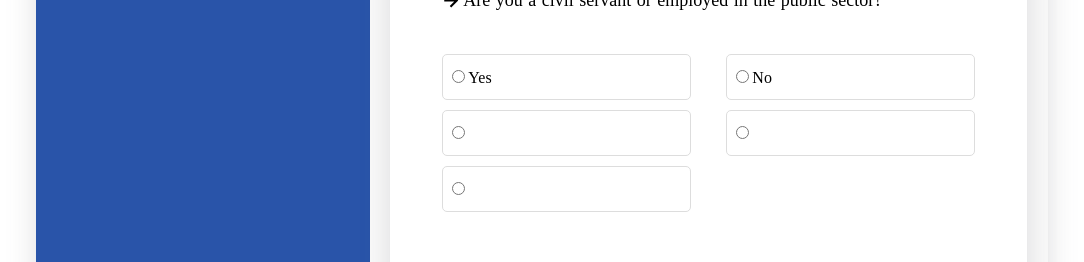
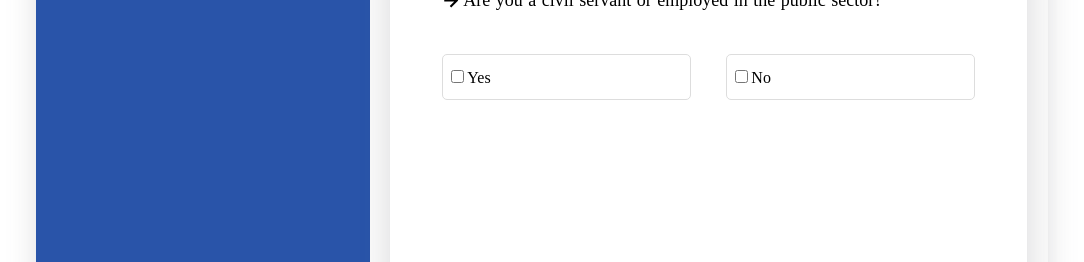
Before and after one commit to thatseogirl/insurance-questionnaire, a React (Create React App) app: page / in a window 1280 px wide. Both pictures are taken after a click on the button "Next". Shown: the part 162-424 px from the top of the page, without its empty margins (98-1182 px from the left). Built offline with nearby package versions, Linux system fonts and the light colour scheme; data requests are answered from the project's data file.

Commit message:
added shake animation and submit button

```diff
--- a/db.json
+++ b/db.json
@@ -5,10 +5,7 @@
       "question": "Who do you want to insure?",
       "validation": "*",
       "a": "My family with children",
-      "b": "Me without a child",
-      "c": "My family without children",
-      "d": "Me and my Partner",
-      "e": "Me with a child"
+      "b": "Me and my Partner"
     },
     {
       "id": 2,
@@ -38,18 +35,14 @@
     {
       "id": 6,
       "question": "Do you own a property you live in?",
-      "a": "Yes Domestic",
-      "b": "Yes abroad",
-      "c": "Yes, domestically and internationally",
-      "d": "No"
+      "a": "Yes, domestically and internationally",
+      "b": "No"
     },
     {
       "id": 7,
       "question": "Do you have one or more rented properties?",
-      "a": "Yes Domestic",
-      "b": "Yes abroad",
-      "c": "Yes, domestically and internationally",
-      "d": "No"
+      "a": "Yes, domestically and internationally",
+      "b": "No"
     },
     {
       "id": 8,
@@ -68,13 +61,6 @@
       "question": "Do you want to secure the loss of private keys?",
       "a": "Yes",
       "b": "No"
-    },
-    {
-      "id": 11,
-      "question": "Would you like to be insured abroad?",
-      "a": "Yes, up to a months",
-      "b": "Yes, several months",
-      "c": "No"
     }
   ]
 }
--- a/src/App.js
+++ b/src/App.js
@@ -18,9 +18,10 @@ const theme = {
 function App() {
   const [questions, setQuestions] = useState([]);
   const [currentQuestionPosition, setCurrentQuestionPosition] = useState(0);
+  const [width, setWidth] = useState(0);
+  const [totalQuestions, setTotalQuestions] = useState(0);
   const [isChecked, setIsChecked] = useState(false);
-  const [width, setWidth] = useState(0)
-  const [totalQuestions, setTotalQuestions] = useState(0)
+  const [shake, setShake] = useState(false);
 
   //getFetched Data
   useEffect(() => {
@@ -44,12 +45,20 @@ function App() {
   const prevQuestion = async () => {
     setCurrentQuestionPosition(currentQuestionPosition - 1);
     setWidth((currentQuestionPosition - 1) * 10 + "%");
+    setShake(true);
+
+    // Buttons stops to shake after 2 seconds
+    setTimeout(() => setShake(false), 2000);
   };
 
   //go to next question
   const nextQuestion = async () => {
     setCurrentQuestionPosition(currentQuestionPosition + 1);
     setWidth((currentQuestionPosition + 1) * 10 + "%");
+    setShake(true);
+
+    // Buttons stops to shake after 2 seconds
+    setTimeout(() => setShake(false), 1000);
   };
 
   //handle radio
@@ -67,10 +76,12 @@ function App() {
             questions={questions}
             nextQuestion={nextQuestion}
             prevQuestion={prevQuestion}
-            isChecked={handleChange}
+            handleChange={handleChange}
             width={width}
             currentQuestionPosition={currentQuestionPosition}
             totalQuestions={totalQuestions}
+            isChecked={isChecked}
+            shake={shake}
           />
         </Container>
       </>
--- a/src/components/Data.js
+++ b/src/components/Data.js
@@ -19,33 +19,22 @@ export default function Data({ questions, handleChange }) {
                         }}
                     />
                     <span>{questions.question}</span>
-                    <span style={{ color: "red", marginLeft: "5px" }}>{questions.validation}</span>
+                    <span style={{ color: "red", marginLeft: "5px" }}>
+                        {questions.validation}
+                    </span>
                 </Text>
 
                 <Grid>
                     <Border>
-                        <input type='radio' onChange={handleChange} />
+                        <input type='checkbox' onChange={handleChange} value='a' />
                         <label htmlFor='question'>{questions.a}</label>
                     </Border>
                     <Border>
-                        <input type='radio' onChange={handleChange} />
+                        <input type='checkbox' onChange={handleChange} value='b' />
                         <label htmlFor='question'>{questions.b}</label>
                     </Border>
-                    <Border>
-                        <input type='radio' onChange={handleChange} />
-                        <label htmlFor='question'>{questions.c}</label>
-                    </Border>
-                    <Border>
-                        <input type='radio' onChange={handleChange} />
-                        <label htmlFor='question'>{questions.d}</label>
-                    </Border>
-                    <Border>
-                        <input type='radio' onChange={handleChange} />
-                        <label htmlFor='question'>{questions.e}</label>
-                    </Border>
                 </Grid>
-
             </QuestionnaireSection>
         </>
-    )
+    );
 }
--- a/src/components/Progress.js
+++ b/src/components/Progress.js
@@ -3,9 +3,7 @@ import { ProgressContainer, ProgressBar } from "./styles/Question.styled";
 export default function Progress({ width }) {
     return (
         <ProgressContainer>
-            <ProgressBar
-                style={{ width: width }}
-            ></ProgressBar>
+            <ProgressBar style={{ width: width }}></ProgressBar>
         </ProgressContainer>
     );
 }
--- a/src/components/Question.js
+++ b/src/components/Question.js
@@ -2,10 +2,8 @@ import Data from "./Data";
 import {
     QuestionStyle,
     Flex,
-
     ButtonPrev,
     ButtonNext,
-
 } from "./styles/Question.styled";
 import Progress from "./Progress";
 import Survey from "./Survey";
@@ -16,18 +14,31 @@ export default function Question({
     prevQuestion,
     width,
     currentQuestionPosition,
-    totalQuestions
+    totalQuestions,
+    handleChange,
+    shake,
 }) {
-    // console.log(questions)
     return (
-        <QuestionStyle>
+        <QuestionStyle className={shake ? "shake" : ""}>
             <Progress width={width} />
 
-            {currentQuestionPosition === totalQuestions - 1 ? <Survey /> : <Data questions={questions}
-            />}
+            {currentQuestionPosition === totalQuestions ? (
+                <Survey />
+            ) : (
+                <Data questions={questions} handleChange={handleChange} />
+            )}
 
-            <Flex style={{ display: currentQuestionPosition === totalQuestions - 1 ? "none" : "" }}>
-                <ButtonPrev style={{ display: currentQuestionPosition === 0 ? "none" : "" }} onClick={prevQuestion}>
+            <Flex
+                style={{
+                    display: currentQuestionPosition === totalQuestions ? "none" : "",
+                }}
+            >
+                <ButtonPrev
+                    style={{
+                        display: currentQuestionPosition === 0 ? "none" : "",
+                    }}
+                    onClick={prevQuestion}
+                >
                     Prev
                 </ButtonPrev>
                 <ButtonNext onClick={nextQuestion}>
--- a/src/components/styles/Container.styled.js
+++ b/src/components/styles/Container.styled.js
@@ -8,5 +8,5 @@ export const Container = styled.div`
   max-width: 100%;
   height: 80vh;
   margin: 0 auto;
- margin-top: 50px
+  margin-top: 50px;
 `;
--- a/src/components/styles/GlobalStyle.styled.js
+++ b/src/components/styles/GlobalStyle.styled.js
@@ -5,6 +5,45 @@ const GlobalStyle = createGlobalStyle`
     width: 100%;
     height: 100vh;
     font-family: "Roboto", Helvetica, Arial, sans-serif;
-`
 
-export default GlobalStyle
+section.shake {
+  animation: shake 1s infinite;
+}
+@keyframes shake {
+  0% {
+    transform: translate(2px, 1px) rotate(0deg);
+  }
+  10% {
+    transform: translate(-1px, -2px) rotate(-2deg);
+  }
+  20% {
+    transform: translate(-3px, 0px) rotate(3deg);
+  }
+  30% {
+    transform: translate(0px, 2px) rotate(0deg);
+  }
+  40% {
+    transform: translate(1px, -1px) rotate(1deg);
+  }
+  50% {
+    transform: translate(-1px, 2px) rotate(-1deg);
+  }
+  60% {
+    transform: translate(-3px, 1px) rotate(0deg);
+  }
+  70% {
+    transform: translate(2px, 1px) rotate(-2deg);
+  }
+  80% {
+    transform: translate(-1px, -1px) rotate(4deg);
+  }
+  90% {
+    transform: translate(2px, 2px) rotate(0deg);
+  }
+  100% {
+    transform: translate(1px, -2px) rotate(-1deg);
+  }
+}
+`;
+
+export default GlobalStyle;
--- a/src/components/styles/Question.styled.js
+++ b/src/components/styles/Question.styled.js
@@ -1,6 +1,6 @@
 import styled from "styled-components";
 
-export const QuestionStyle = styled.div`
+export const QuestionStyle = styled.section`
   background-color: ${({ theme }) => theme.colors.question};
   box-shadow: rgba(100, 100, 111, 0.2) 0px 7px 29px 0px;
   position: absolute;
@@ -101,11 +101,11 @@ export const ButtonNext = styled.button`
 `;
 
 export const FeedBack = styled.div`
- display: flex;
+  display: flex;
   flex-direction: column;
   justify-content: space-around;
   align-items: center;
- margin-top: 7em;
- font-weight: bold;
- font-size: 4vh;
- `;
+  margin-top: 7em;
+  font-weight: bold;
+  font-size: 4vh;
+`;
```
Also changed, not shown: src/components/Survey.js (+4 -4 lines), src/components/styles/SideNav.styled.js (+5 -5 lines).
